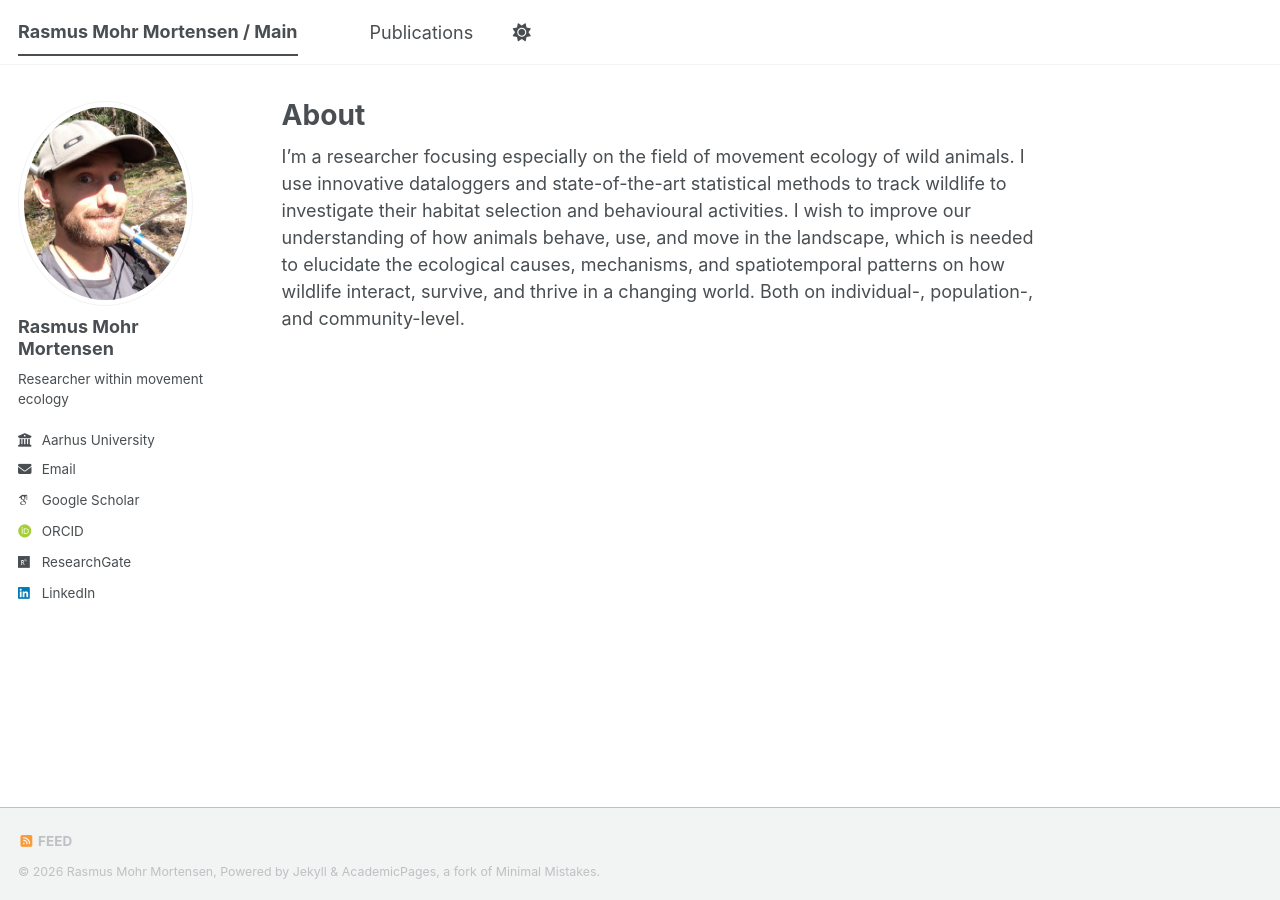
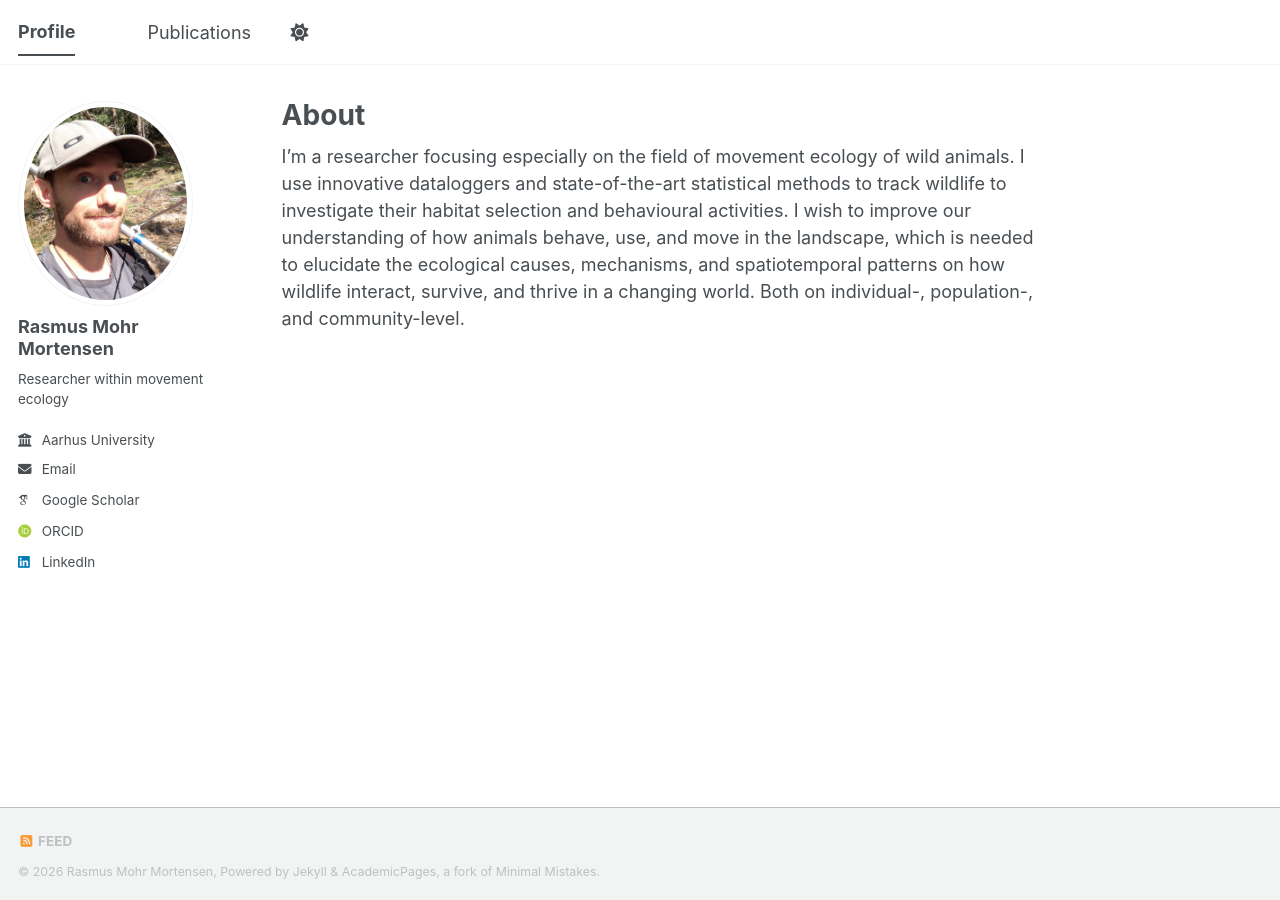
Before and after one commit to rasmusmohrmortensen/rasmusmohrmortensen.github.io, a Jekyll site: the page built from _pages/about.md, in a window 1280 px wide. Built offline with Jekyll 4.4.1, drawn with Linux system fonts in a browser that asks for light colours; some web fonts are replaced; a script bundle is joined from its source files by our own code; library files that are not in the unit come from our copies.

Commit message:
Update _config.yml

```diff
--- a/_config.yml
+++ b/_config.yml
@@ -9,7 +9,7 @@
 # Basic Site Settings
 locale                   : "en-UK"
 site_theme               : "default" # The available themes options are "default", "air", "sunrise", "mint", "dirt" and "contrast"
-title                    : "Rasmus Mohr Mortensen / Main"
+title                    : "Profile"
 title_separator          : "-"
 name                     : &name "Rasmus Mohr Mortensen"
 description              : &description "Your Name's academic portfolio"   # Update this with a general description of your site, this is the default if not overridden by a page
@@ -42,7 +42,7 @@ author:
   semantic         : # URL
   ssrn             : # URL
   pubmed           : # URL
-  researchgate     : "https://www.researchgate.net/profile/Rasmus-Mohr-Mortensen"
+  researchgate     : #"https://www.researchgate.net/profile/Rasmus-Mohr-Mortensen"
   scopus           : # URL
   zotero           : # URL
 
```
